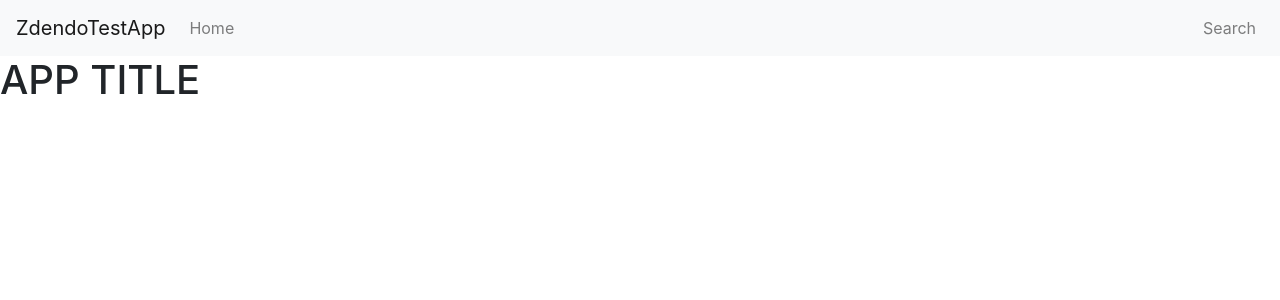
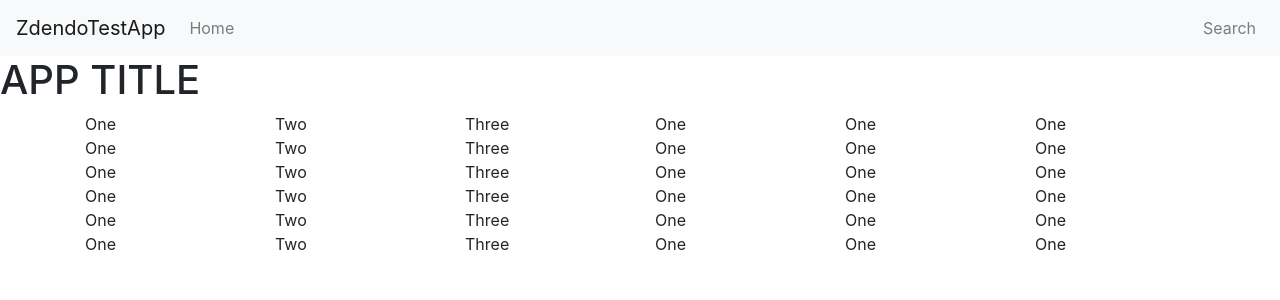
Before and after one commit to bavor/ReactApp, a React (Create React App) app: page / in a window 1280 px wide. Shown: the top 300 px of the page. Built offline with nearby package versions, Linux system fonts and the light colour scheme.

Commit message:
+ container add

```diff
--- a/src/App.js
+++ b/src/App.js
@@ -14,25 +14,162 @@ function App() {
                 <div className="collapse navbar-collapse" id="navbarSupportedContent">
                     <ul className="navbar-nav mr-auto">
                         <li className="nav-item">
-                        <a className="nav-link" href="#">Home <span className="sr-only">(current)</span></a>
+                            <a className="nav-link" href="#">Home<span className="sr-only">(current)</span></a>
                         </li>
                     </ul>
 
                     <ul className="navbar-nav ml-auto">
                         <li className="nav-item">
-                        <a className="nav-link" href="#">Search <span className="sr-only">(current)</span></a>
+                            <a className="nav-link" href="#">Search<span className="sr-only">(current)</span></a>
                         </li>
                     </ul>
-
                 </div>
             </nav>
 
             <h1 className="apptitle">APP TITLE</h1>
 
+            <div className="container num1">
+                <div className="row">
+                    <div className="col-12 col-sm-4 col-md-2">
+                        One
+                    </div>
+                    <div className="col-12 col-sm-4 col-md-2">
+                        Two
+                    </div>
+                    <div className="col-12 col-sm-4 col-md-2">
+                        Three
+                    </div>
+                    <div className="col-12 col-sm-4 col-md-2">
+                        One
+                    </div>
+                    <div className="col-12 col-sm-4 col-md-2">
+                        One
+                    </div>
+                    <div className="col-12 col-sm-4 col-md-2">
+                        One
+                    </div>
+                </div>
+            </div>
+
+            <div className="container num2">
+                <div className="row">
+                    <div className="col-12 col-sm-4 col-md-2">
+                        One
+                    </div>
+                    <div className="col-12 col-sm-4 col-md-2">
+                        Two
+                    </div>
+                    <div className="col-12 col-sm-4 col-md-2">
+                        Three
+                    </div>
+                    <div className="col-12 col-sm-4 col-md-2">
+                        One
+                    </div>
+                    <div className="col-12 col-sm-4 col-md-2">
+                        One
+                    </div>
+                    <div className="col-12 col-sm-4 col-md-2">
+                        One
+                    </div>
+                </div>
+            </div>
+
+            <div className="container num3">
+                <div className="row">
+                    <div className="col-12 col-sm-4 col-md-2">
+                        One
+                    </div>
+                    <div className="col-12 col-sm-4 col-md-2">
+                        Two
+                    </div>
+                    <div className="col-12 col-sm-4 col-md-2">
+                        Three
+                    </div>
+                    <div className="col-12 col-sm-4 col-md-2">
+                        One
+                    </div>
+                    <div className="col-12 col-sm-4 col-md-2">
+                        One
+                    </div>
+                    <div className="col-12 col-sm-4 col-md-2">
+                        One
+                    </div>
+                </div>
+            </div>
+
+            <div className="container num4">
+                <div className="row">
+                    <div className="col-12 col-sm-4 col-md-2">
+                        One
+                    </div>
+                    <div className="col-12 col-sm-4 col-md-2">
+                        Two
+                    </div>
+                    <div className="col-12 col-sm-4 col-md-2">
+                        Three
+                    </div>
+                    <div className="col-12 col-sm-4 col-md-2">
+                        One
+                    </div>
+                    <div className="col-12 col-sm-4 col-md-2">
+                        One
+                    </div>
+                    <div className="col-12 col-sm-4 col-md-2">
+                        One
+                    </div>
+                </div>
+            </div>
+
+            <div className="container num5">
+                <div className="row">
+                    <div className="col-12 col-sm-4 col-md-2">
+                        One
+                    </div>
+                    <div className="col-12 col-sm-4 col-md-2">
+                        Two
+                    </div>
+                    <div className="col-12 col-sm-4 col-md-2">
+                        Three
+                    </div>
+                    <div className="col-12 col-sm-4 col-md-2">
+                        One
+                    </div>
+                    <div className="col-12 col-sm-4 col-md-2">
+                        One
+                    </div>
+                    <div className="col-12 col-sm-4 col-md-2">
+                        One
+                    </div>
+                </div>
+            </div>
+
+            <div className="container num6">
+                <div className="row">
+                    <div className="col-12 col-sm-4 col-md-2">
+                        One
+                    </div>
+                    <div className="col-12 col-sm-4 col-md-2">
+                        Two
+                    </div>
+                    <div className="col-12 col-sm-4 col-md-2">
+                        Three
+                    </div>
+                    <div className="col-12 col-sm-4 col-md-2">
+                        One
+                    </div>
+                    <div className="col-12 col-sm-4 col-md-2">
+                        One
+                    </div>
+                    <div className="col-12 col-sm-4 col-md-2">
+                        One
+                    </div>
+                </div>
+            </div>
+
+
+
 
         </div> /*MainDiv*/
-
-
 
 
     )
```
